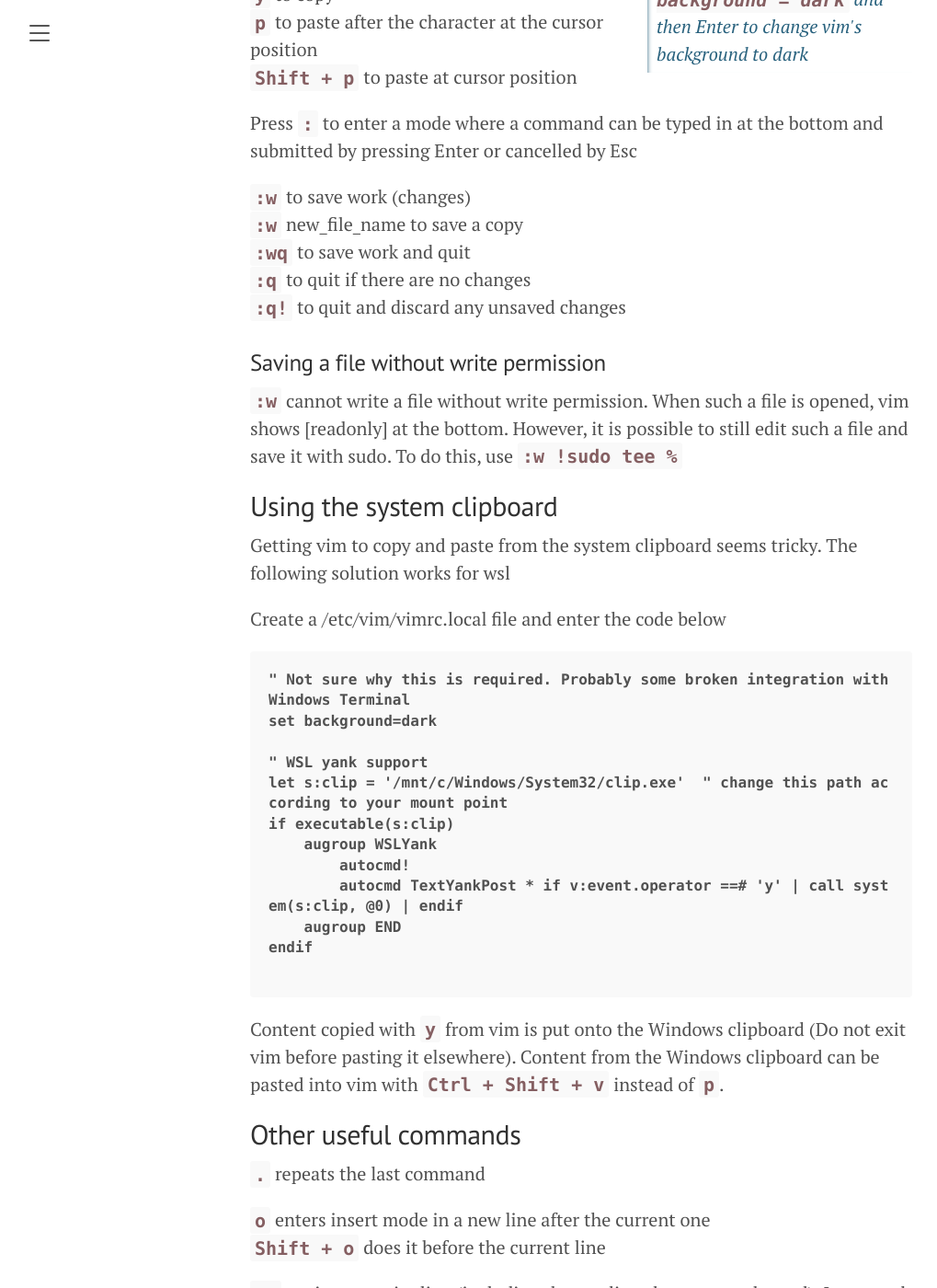
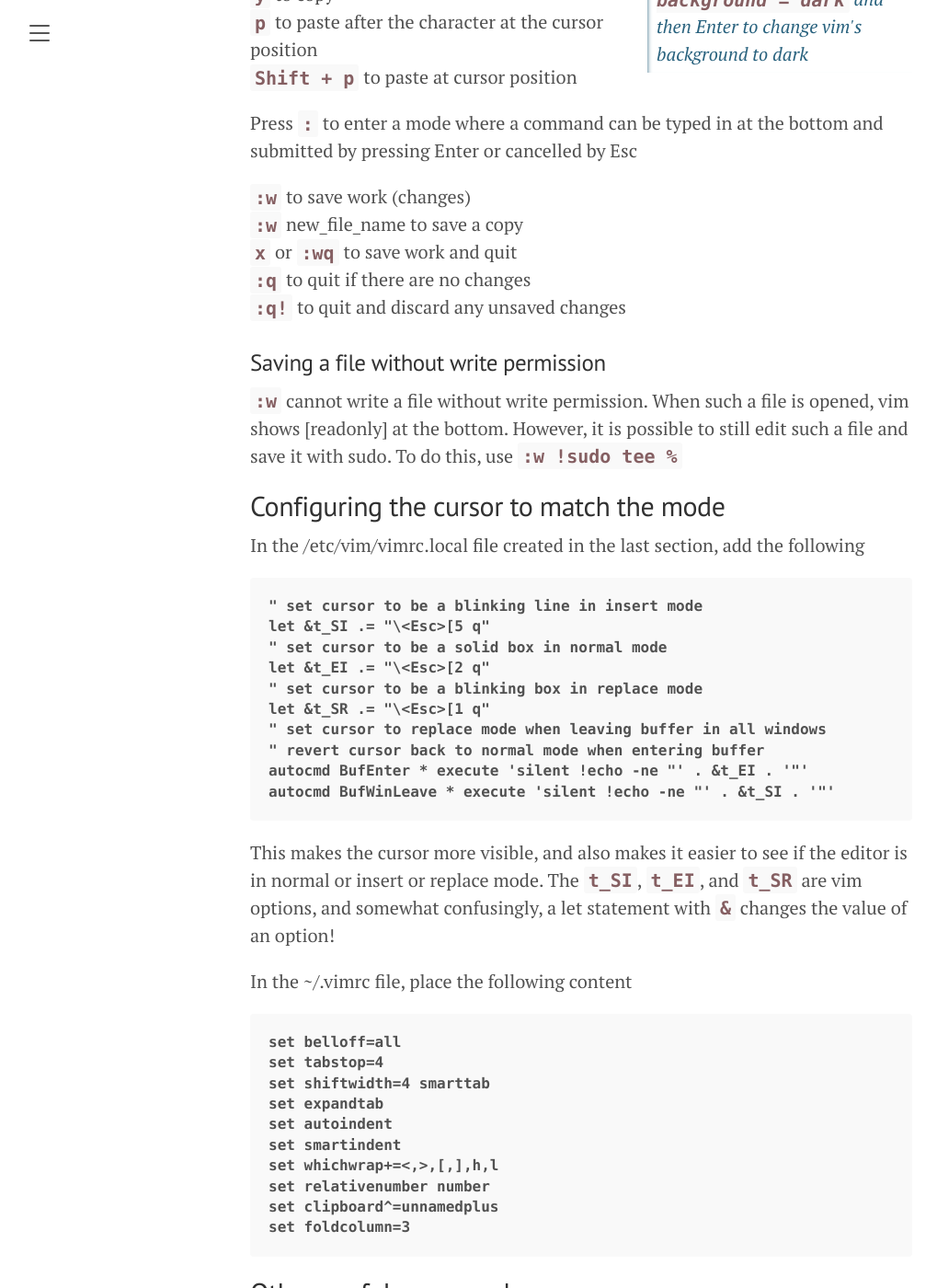
Before and after one commit to koustubhmoharir/linux, a Jekyll site: the page built from _posts/2022-01-07-editing-text-files.md, in a window 1280 px wide and 1400 px high, scrolled down 1638 px. Shown: the whole window at 92% size, without its empty margins (8-1027 px from the left). Built offline with Jekyll 4.4.1, drawn with Linux system fonts in a browser that asks for light colours; comment, search, counter and statistics services are not loaded; some of the changed text lies outside the part shown.

````diff
--- a/_posts/2022-01-07-editing-text-files.md
+++ b/_posts/2022-01-07-editing-text-files.md
@@ -54,7 +54,7 @@ Press `:` to enter a mode where a command can be typed in at the bottom and subm
 
 `:w` to save work (changes)
 `:w` new_file_name to save a copy
-`:wq` to save work and quit
+`x` or `:wq` to save work and quit
 `:q` to quit if there are no changes
 `:q!` to quit and discard any unsaved changes
 
@@ -62,28 +62,36 @@ Press `:` to enter a mode where a command can be typed in at the bottom and subm
 
 `:w` cannot write a file without write permission. When such a file is opened, vim shows \[readonly] at the bottom. However, it is possible to still edit such a file and save it with sudo. To do this, use `:w !sudo tee %`
 
-## Using the system clipboard
+## Configuring the cursor to match the mode
 
-Getting vim to copy and paste from the system clipboard seems tricky. The following solution works for wsl
+In the /etc/vim/vimrc.local file created in the last section, add the following
+```
+" set cursor to be a blinking line in insert mode
+let &t_SI .= "\<Esc>[5 q"
+" set cursor to be a solid box in normal mode
+let &t_EI .= "\<Esc>[2 q"
+" set cursor to be a blinking box in replace mode
+let &t_SR .= "\<Esc>[1 q"
+" set cursor to replace mode when leaving buffer in all windows
+" revert cursor back to normal mode when entering buffer
+autocmd BufEnter * execute 'silent !echo -ne "' . &t_EI . '"'
+autocmd BufWinLeave * execute 'silent !echo -ne "' . &t_SI . '"'
+```
+This makes the cursor more visible, and also makes it easier to see if the editor is in normal or insert or replace mode. The `t_SI`, `t_EI`, and `t_SR` are vim options, and somewhat confusingly, a let statement with `&` changes the value of an option!
 
-Create a /etc/vim/vimrc.local file and enter the code below
+In the ~/.vimrc file, place the following content
 ```
-" Not sure why this is required. Probably some broken integration with Windows Terminal
-set background=dark
-
-" WSL yank support
-let s:clip = '/mnt/c/Windows/System32/clip.exe'  " change this path according to your mount point
-if executable(s:clip)
-    augroup WSLYank
-        autocmd!
-        autocmd TextYankPost * if v:event.operator ==# 'y' | call system(s:clip, @0) | endif
-    augroup END
-endif
-
+set belloff=all
+set tabstop=4
+set shiftwidth=4 smarttab
+set expandtab
+set autoindent
+set smartindent
+set whichwrap+=<,>,[,],h,l
+set relativenumber number
+set clipboard^=unnamedplus
+set foldcolumn=3
 ```
-
-Content copied with `y` from vim is put onto the Windows clipboard (Do not exit vim before pasting it elsewhere).
-Content from the Windows clipboard can be pasted into vim with `Ctrl + Shift + v` instead of `p`.
 
 ## Other useful commands
 
@@ -124,3 +132,5 @@ Visual select and then `~` toggles the case, `U` converts to upper and `u` conve
 To retain the line, press `yyp` before `!!bash`
 
 To execute multiple lines in bash and retain them, press `Shift + V` to enter visual line selection, use arrow keys to select lines, `Shift + p` to paste, `gv` to reselect, and `!bash`
+
+Use `Ctrl + G` to show the current file name, and `1` followed by `Ctrl + G` to show the file path (not expanded) in the status bar
````
Also changed, not shown: other parts of _posts/2022-01-07-editing-text-files.md (+1 -1 lines), _posts/2022-01-07-configure-defaults.md (+25 -5 lines), _posts/2022-01-08-filesystem-permissions.md (+18 -0 lines), _posts/2022-01-08-working-with-the-terminal.md (+19 -3 lines), _posts/2022-01-16-shell-basics.md (+9 -12 lines), _posts/2022-11-07-working-with-tmux.md (added, +98 -0 lines), _posts/2024-11-09-chmod-examples.md (added, +49 -0 lines), guide.md (+3 -1 lines).
